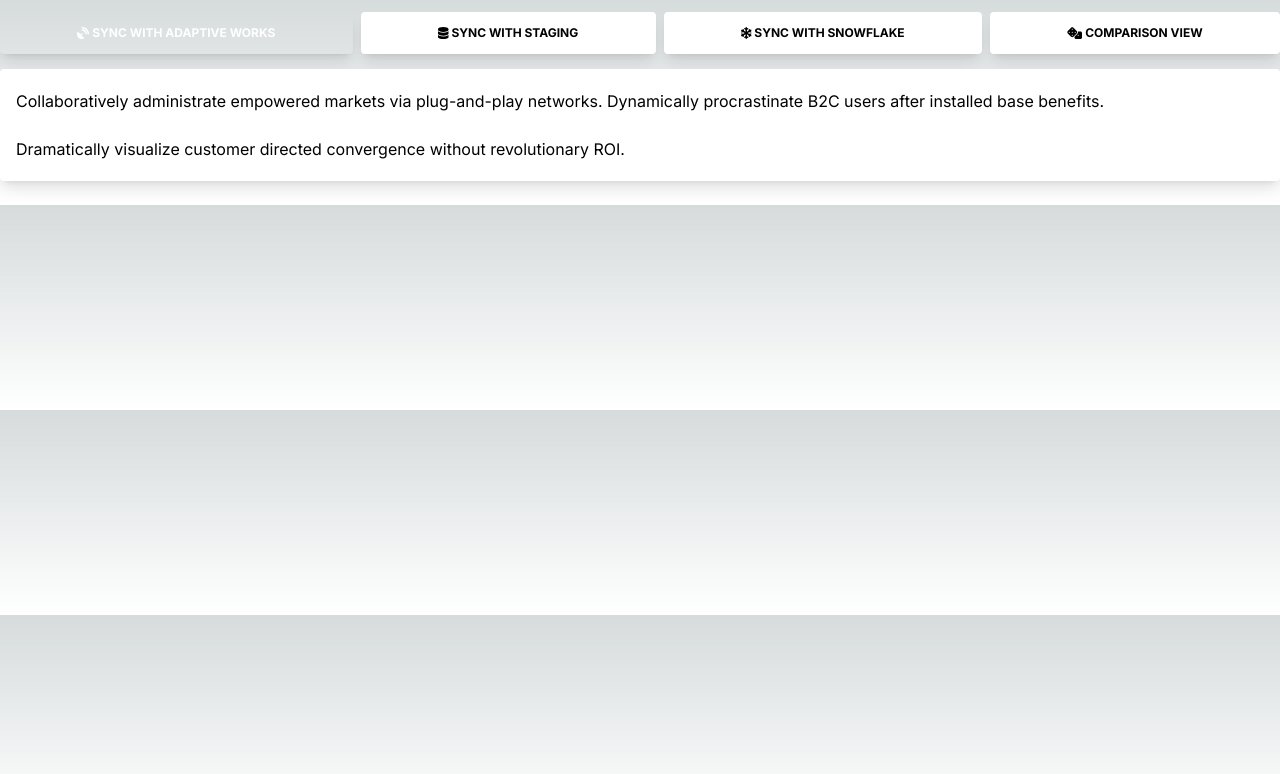
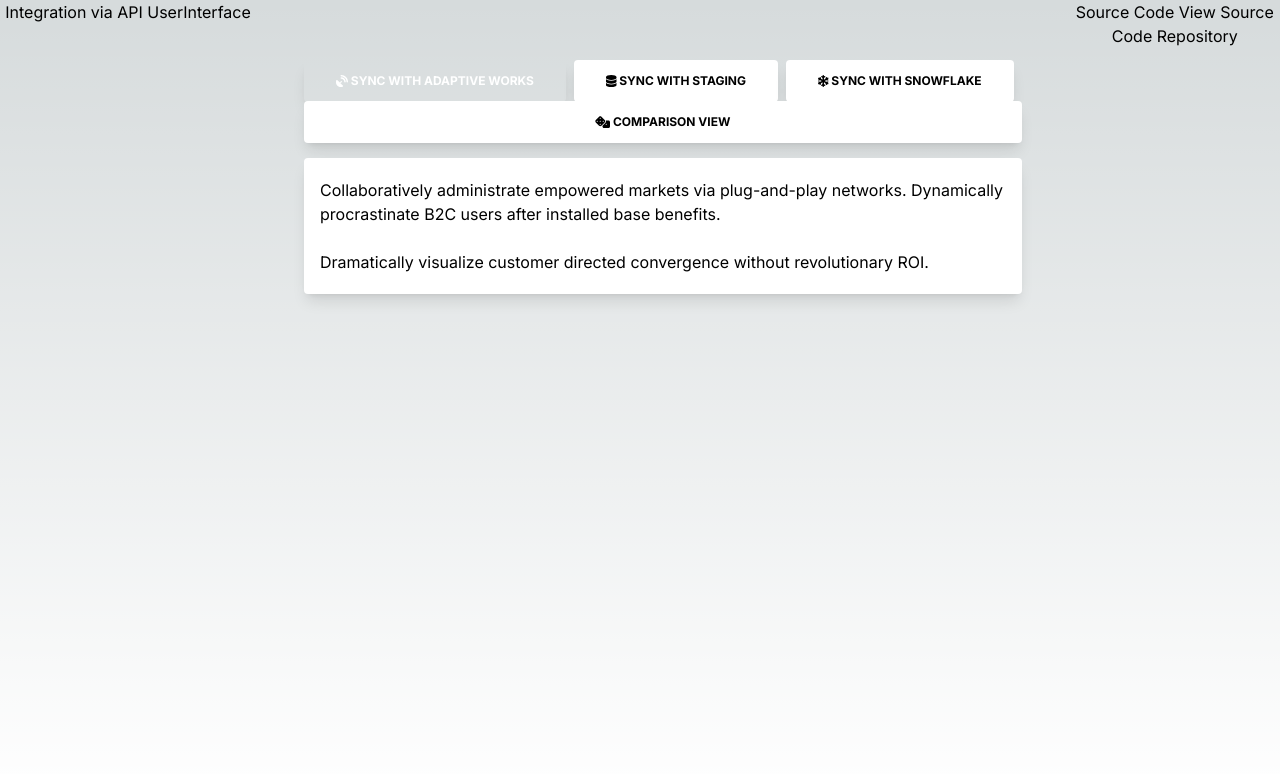
Before and after one commit to shawnmcrowley/nextjs_mongo, a Next.js app in the folder adaptiveworks_api_ui/: page /adaptiveworks in a window 1280 px wide. Shown: the top 774 px of the page. Built offline with nearby package versions, Linux system fonts and the light colour scheme.

Commit message:
Added Cards and Route Handlers

```diff
--- /dev/null
+++ b/adaptiveworks_api_ui/src/app/adaptiveworks/cards.js
@@ -0,0 +1,44 @@
+
+  export default async function CardWrapper() {
+    return (
+      <>
+        {/* NOTE: comment in this code when you get to this point in the course */}
+
+        {/* <Card title="Collected" value={totalPaidInvoices} type="collected" />
+        <Card title="Pending" value={totalPendingInvoices} type="pending" />
+        <Card title="Total Invoices" value={numberOfInvoices} type="invoices" />
+        <Card
+          title="Total Customers"
+          value={numberOfCustomers}
+          type="customers"
+        /> */}
+      </>
+    );
+  }
+
+  export function Card({
+    title,
+    value,
+    type,
+  }: {
+    title: string;
+    value: number | string;
+    type: 'invoices' | 'customers' | 'pending' | 'collected';
+  }) {
+
+
+    return (
+      <div className="rounded-xl bg-gray-50 p-2 shadow-sm">
+        <div className="flex p-4">
+          {Icon ? <Icon className="h-5 w-5 text-gray-700" /> : null}
+          <h3 className="ml-2 text-sm font-medium">{title}</h3>
+        </div>
+        <p
+          className={`${lusitana.className}
+            truncate rounded-xl bg-white px-4 py-8 text-center text-2xl`}
+        >
+          {value}
+        </p>
+      </div>
+    );
+  }
--- /dev/null
+++ b/adaptiveworks_api_ui/src/app/adaptiveworks/layout.js
@@ -0,0 +1,17 @@
+import React from "react";
+import Footer from "../components/footer";
+import Header from "../components/header";
+
+
+export default function Layout({ children }) {
+  return (
+    <div className="flex h-screen flex-col md:flex-row md:overflow-hidden">
+      <div className="w-full flex-none md:w-64">
+      <Header/>
+      </div>
+      <div className="flex-grow p-6 md:overflow-y-auto md:p-12">{children}</div>
+      <Footer/>
+    </div>
+
+  );
+}
--- a/adaptiveworks_api_ui/src/app/components/footer.js
+++ b/adaptiveworks_api_ui/src/app/components/footer.js
@@ -1,8 +1,11 @@
 import React from "react"
-export default function footer () {
+
+function Footer () {
     return(
         <div>
-            Source Code View <a href="https://github.com/shawnmcrowley/nextjs_mongo/tree/main/adaptiveworks_api_ui">Source Code Repository</a>
+            <center>Source Code View <a href="https://github.com/shawnmcrowley/nextjs_mongo/tree/main/adaptiveworks_api_ui">Source Code Repository</a></center>
         </div>
     )
 }
+
+export default Footer;
--- a/adaptiveworks_api_ui/src/app/components/header.js
+++ b/adaptiveworks_api_ui/src/app/components/header.js
@@ -1,18 +1,9 @@
-import React from "react";
 import {Image} from "next/image"
 
 function Header () {
     return (
-        <div>
-        <Image
-          className="relative dark:drop-shadow-[0_0_0.3rem_#ffffff70] dark:invert"
-          src="../LycraLogo.png"
-          alt="The Lycra Company Logo"
-          width={100}
-          height={100}
-          priority
-        />
-        Integration via API UserInterface
+       <div>
+        <center>Integration via API UserInterface</center>
         </div>
     )
 }
--- a/adaptiveworks_api_ui/src/app/layout.js
+++ b/adaptiveworks_api_ui/src/app/layout.js
@@ -11,7 +11,7 @@ export const metadata = {
 export default function RootLayout({ children }) {
   return (
     <html lang="en">
-      <body className={inter.className}>{children}</body>
+      <body className={`${inter.className} antialiased="true"`}>{children}</body>
     </html>
   );
 }
```
Also changed, not shown: 1 other file (tests, documents, lock files or other folders).
